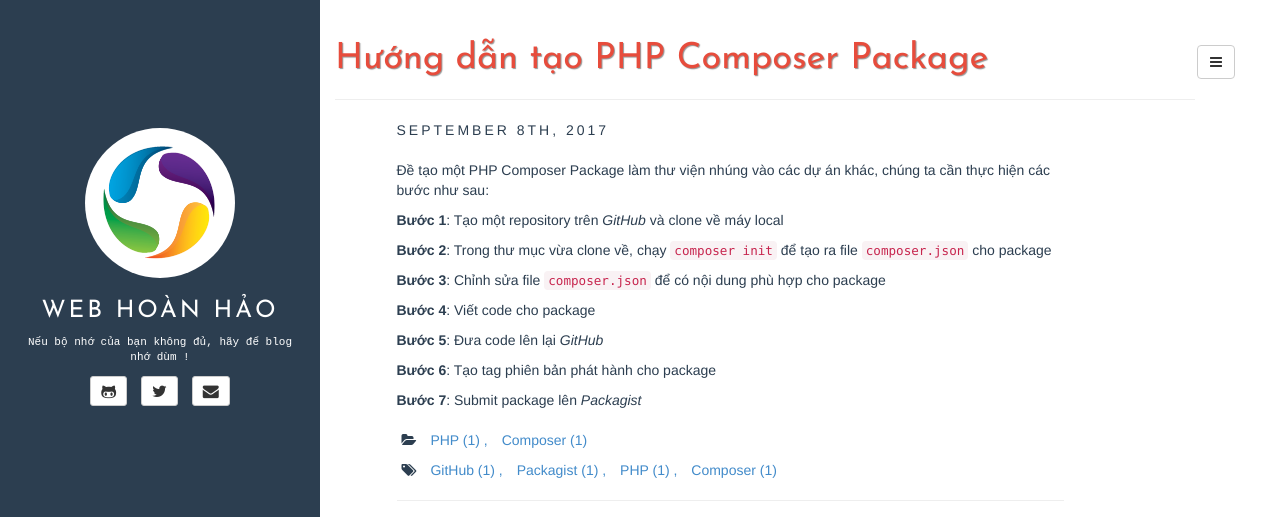
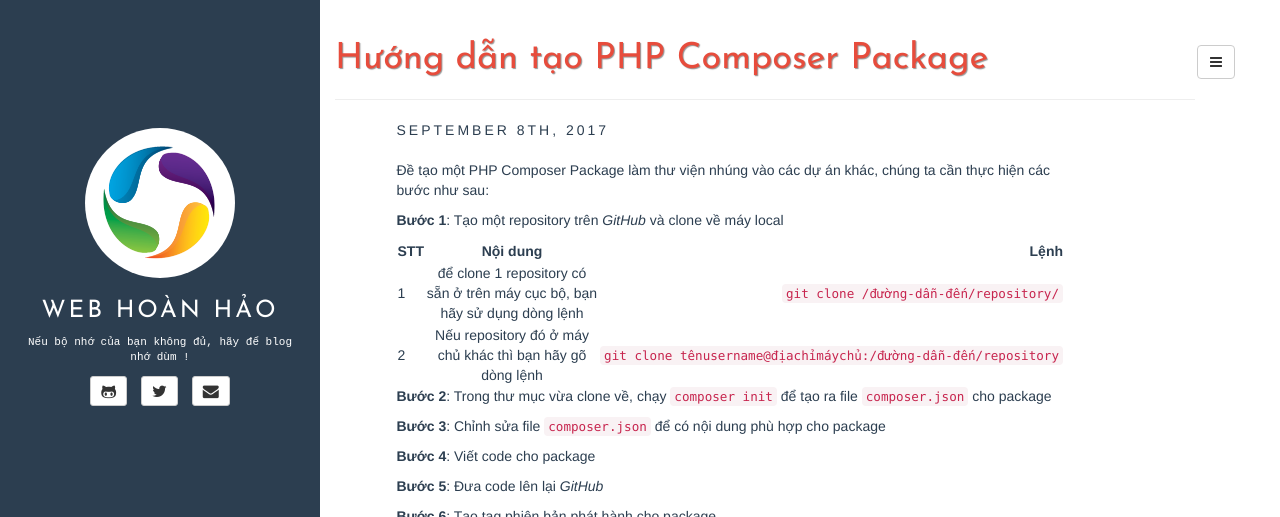
Before and after one commit to webhoanhao/webhoanhao.github.io, a Jekyll site: the page built from _posts/2017-09-08-huong-dan-tao-php-composer-package.md, in a window 1280 px wide and 1046 px high, cut to the strip 0-517 px from the top of the window. Built offline with Jekyll 4.4.1, drawn with Linux system fonts in a browser that asks for light colours; comment, search, counter and statistics services are not loaded.

Commit message:
Update 2017-09-08-huong-dan-tao-php-composer-package.md

```diff
--- a/_posts/2017-09-08-huong-dan-tao-php-composer-package.md
+++ b/_posts/2017-09-08-huong-dan-tao-php-composer-package.md
@@ -11,6 +11,13 @@ comments: true
 
 **Bước 1**: Tạo một repository trên *GitHub* và clone về máy local
 
+
+| STT | Nội dung                                                                  | Lệnh                                   |
+| ----|:-------------------------------------------------------------------------:| --------------------------------------:|
+| 1   | để clone 1 repository có sẵn ở trên máy cục bộ, bạn hãy sử dụng dòng lệnh | `git clone /đường-dẫn-đến/repository/` |
+| 2   | Nếu repository đó ở máy chủ khác thì bạn hãy gõ dòng lệnh| `git clone tênusername@địachỉmáychủ:/đường-dẫn-đến/repository` |
+
+
 **Bước 2**: Trong thư mục vừa clone về, chạy `composer init` để tạo ra file `composer.json` cho package
 
 **Bước 3**: Chỉnh sửa file `composer.json` để có nội dung phù hợp cho package
```
